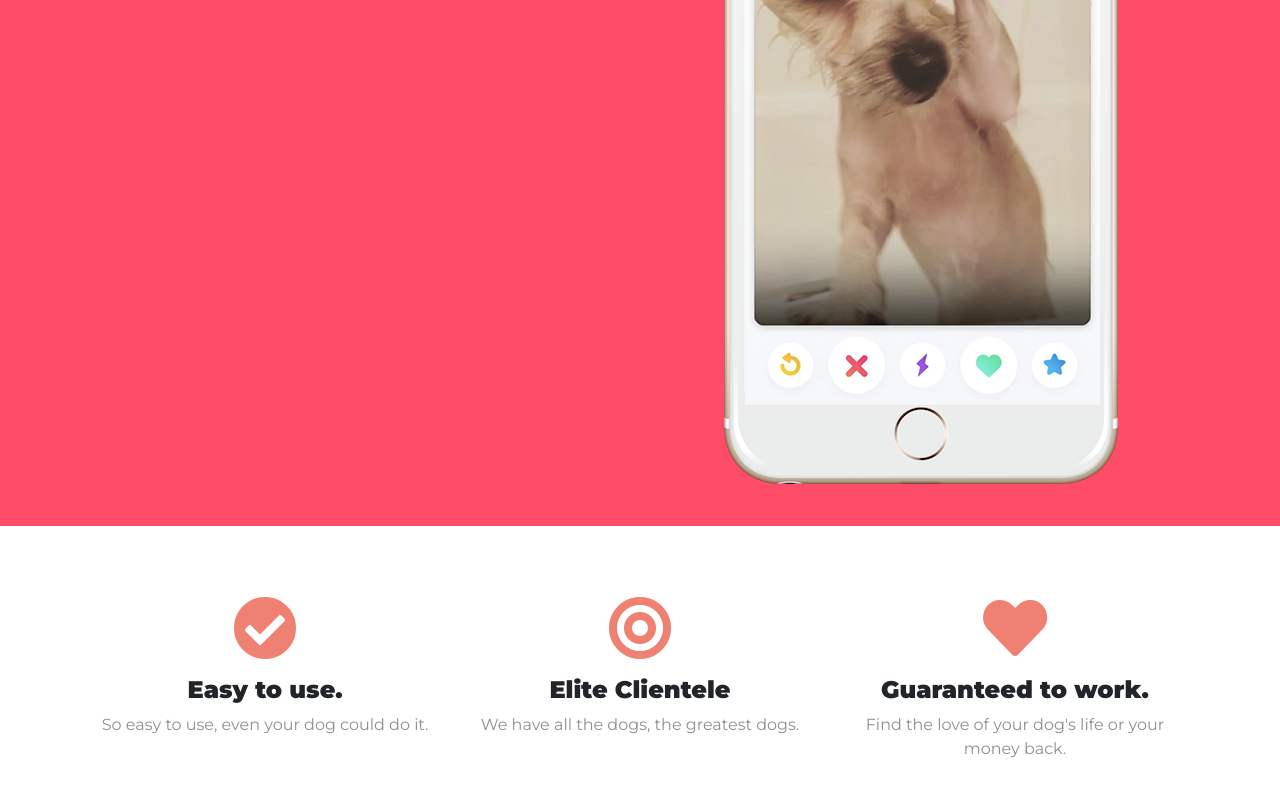
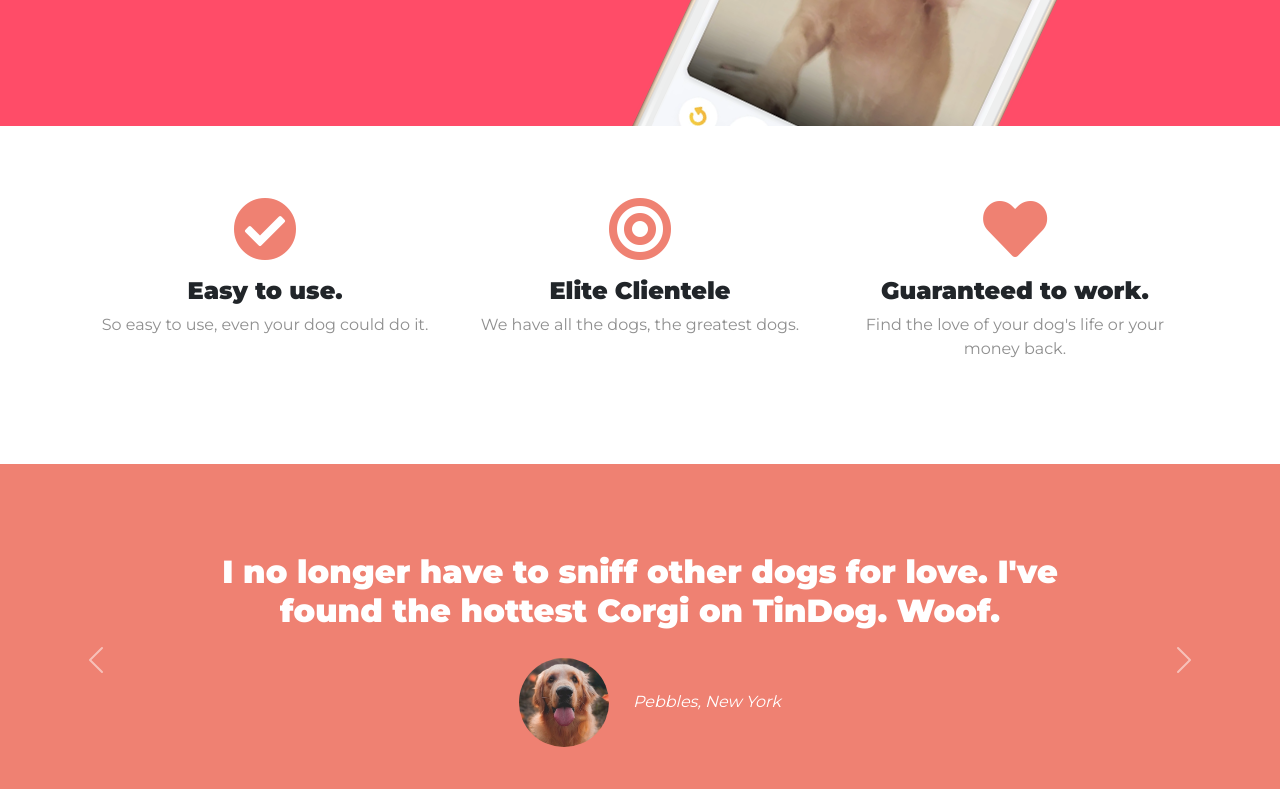
Before and after one commit to MinerIsa/TinDog, a plain HTML site: page index.html in a window 1280 px wide. Shown: the part 584-1373 px from the top of the page. Drawn offline with nearby package versions, Linux system fonts and the light colour scheme.

Commit message:
add title image styles

```diff
--- a/css/styles.css
+++ b/css/styles.css
@@ -68,13 +68,12 @@
     color: white;
 }
 
-
-/* .title-image {
+.title-image {
     width: 60%;
-    transform: translateY(-5rem);
+    transform: rotate(25deg) translateY(-5rem);
     position: absolute;
     right: 30%;
-} */
+}
 
 
 /* Head */
```
